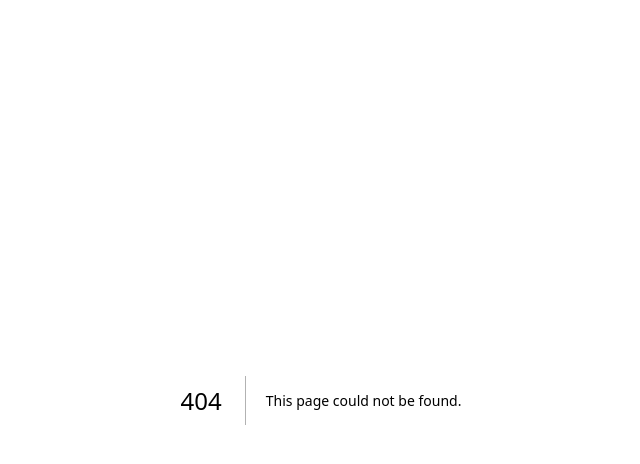
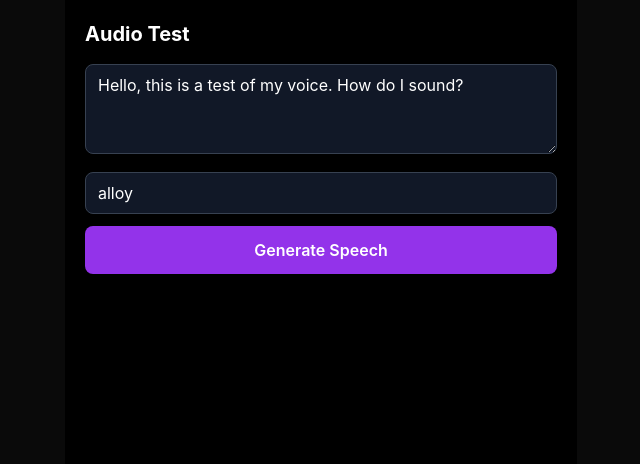
Before and after one commit to yrw2go-ui/Companion, a Next.js app: page /audiotest in a window 1280 px wide. Before the commit this address had no page. Shown: the top 464 px of the page, without its empty margins (319-959 px from the left). Built offline with nearby package versions, Linux system fonts and the light colour scheme.

Commit message:
Add AudioTest component for speech generation

```diff
--- /dev/null
+++ b/pages/audiotest.js
@@ -0,0 +1,65 @@
+// pages/audiotest.js
+import { useState } from 'react'
+
+export default function AudioTest() {
+  const [text, setText] = useState('Hello, this is a test of my voice. How do I sound?')
+  const [voice, setVoice] = useState('alloy')
+  const [audioUrl, setAudioUrl] = useState('')
+  const [result, setResult] = useState('')
+  const [loading, setLoading] = useState(false)
+
+  const generate = async () => {
+    setLoading(true)
+    setResult('')
+    setAudioUrl('')
+    try {
+      const res = await fetch('/api/generate-speech', {
+        method: 'POST',
+        headers: { 'Content-Type': 'application/json' },
+        body: JSON.stringify({ text, voice }),
+      })
+      const data = await res.json()
+      if (data.audioUrl) {
+        setAudioUrl(data.audioUrl)
+      } else {
+        setResult(JSON.stringify(data, null, 2))
+      }
+    } catch (err) {
+      setResult('Error: ' + err.message)
+    }
+    setLoading(false)
+  }
+
+  return (
+    <div className="min-h-screen bg-black text-white p-5 max-w-lg mx-auto">
+      <h1 className="text-xl font-bold mb-4">Audio Test</h1>
+      <textarea
+        value={text}
+        onChange={e => setText(e.target.value)}
+        rows={3}
+        className="w-full bg-gray-900 border border-gray-700 rounded-lg px-3 py-2 mb-3"
+      />
+      <input
+        value={voice}
+        onChange={e => setVoice(e.target.value)}
+        placeholder="voice name"
+        className="w-full bg-gray-900 border border-gray-700 rounded-lg px-3 py-2 mb-3"
+      />
+      <button
+        onClick={generate}
+        disabled={loading}
+        className="w-full bg-purple-600 hover:bg-purple-700 disabled:bg-gray-700 rounded-lg py-3 font-semibold mb-4"
+      >
+        {loading ? 'Generating...' : 'Generate Speech'}
+      </button>
+      {audioUrl && (
+        <audio controls src={audioUrl} className="w-full mb-4" />
+      )}
+      {result && (
+        <pre className="bg-gray-900 border border-gray-700 rounded-lg p-3 text-xs whitespace-pre-wrap break-all">
+          {result}
+        </pre>
+      )}
+    </div>
+  )
+}
```
